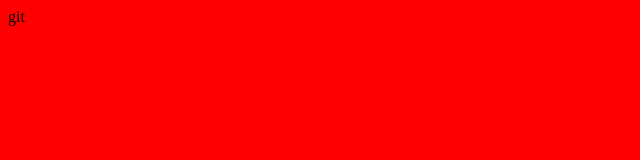
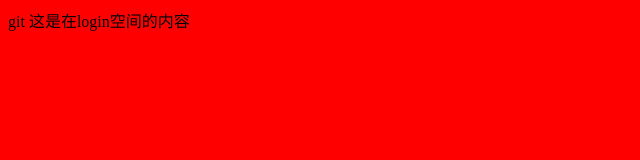
Before and after one commit to jx756961/homework, a plain HTML site: page index.html in a window 1280 px wide. Shown: the whole page, without its empty margins (0-640 px from the left). Drawn offline with Linux system fonts and the light colour scheme.

Commit message:
login 分支的login

```diff
--- a/index.html
+++ b/index.html
@@ -7,5 +7,7 @@
 </head>
 <body>
     git
+
+    这是在login空间的内容
 </body>
 </html>
```
